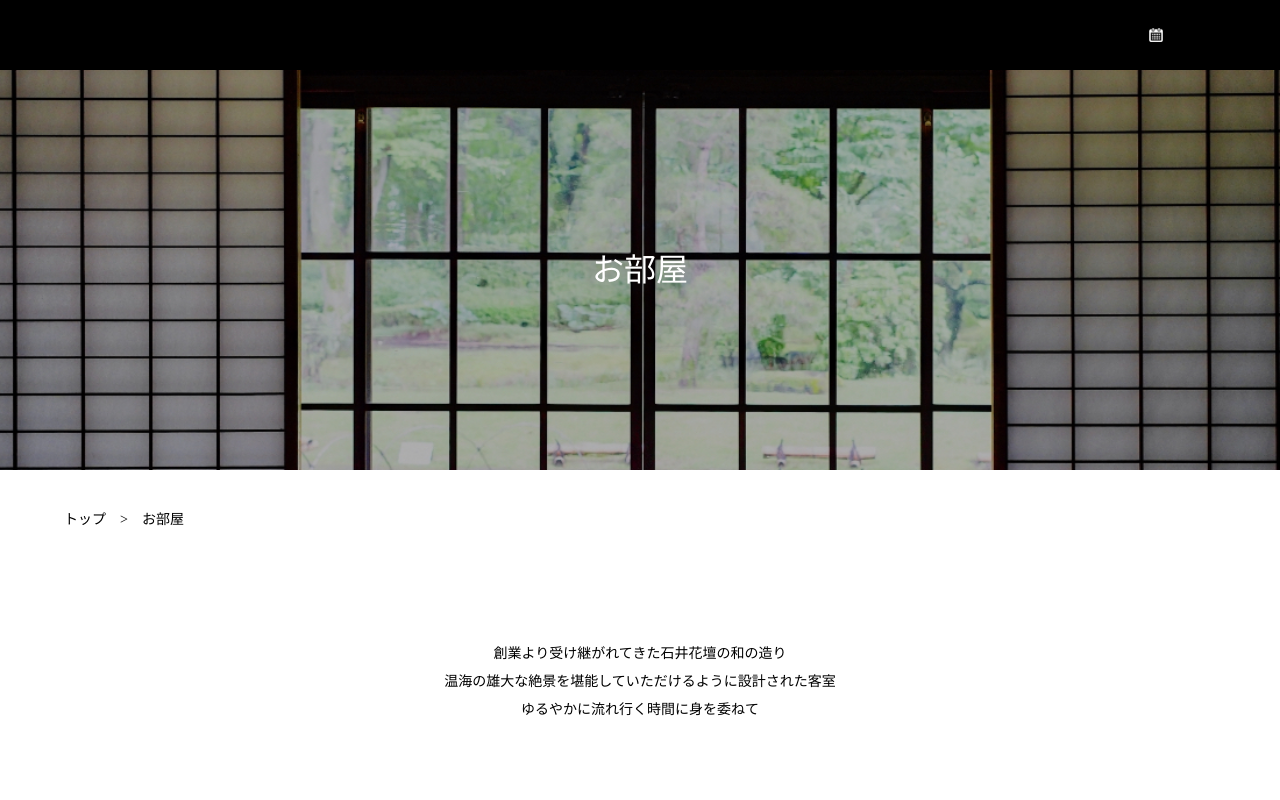
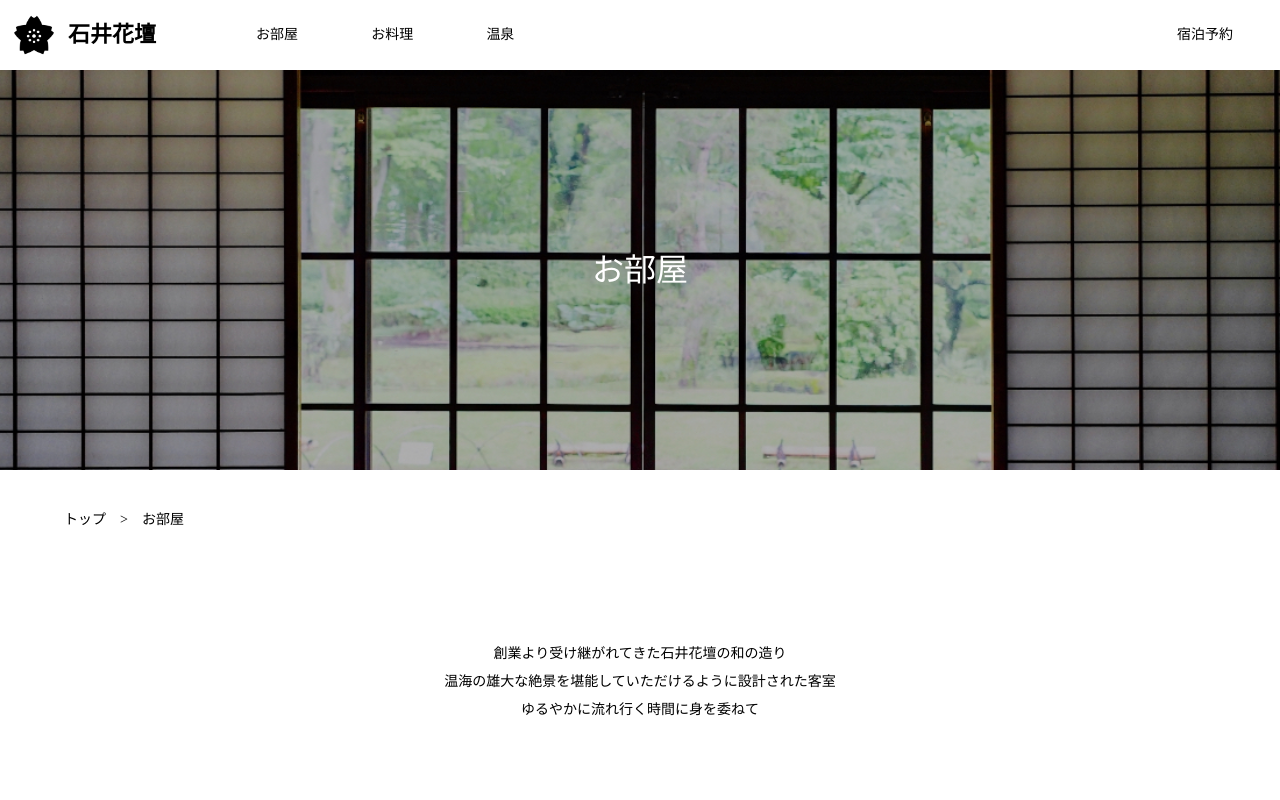
Before and after one commit to Nobu-sai/shogo-log-tyukyu-ex, a React (Create React App) app: page /oheya in a window 1280 px wide. Shown: the top 800 px of the page. Built offline with nearby package versions, Linux system fonts and the light colour scheme.

Commit message:
CHNG: header, open by defualt from 1000px

```diff
--- a/src/blocks/Header/_Header.scss
+++ b/src/blocks/Header/_Header.scss
@@ -5,7 +5,7 @@
   max-width: 100%;
 
 
-  @include responsive.respond-to('min', '600') {
+  @include responsive.respond-to('min', '1000') {
     overflow: hidden;
       // Hide the Header__Button_Open which is placed right: -100 when the screen is larger than 600px
   }
--- a/src/blocks/Header/__Button/_Close/_Header__Button_Close.scss
+++ b/src/blocks/Header/__Button/_Close/_Header__Button_Close.scss
@@ -12,7 +12,7 @@
     color: #000;
   }
 
-  @include responsive.respond-to('min', '600') {
+  @include responsive.respond-to('min', '1000') {
     right: -100px;
   }
 }
--- a/src/blocks/Header/__Button/_Open/_Header__Button_Open.scss
+++ b/src/blocks/Header/__Button/_Open/_Header__Button_Open.scss
@@ -37,7 +37,7 @@
         }
       }
     }
-    @include responsive.respond-to('min', '600') {
+    @include responsive.respond-to('min', '1000') {
       right: -100px;
     }
   }
--- a/src/blocks/Header/__Contents/_Header__Contents.scss
+++ b/src/blocks/Header/__Contents/_Header__Contents.scss
@@ -34,7 +34,7 @@
           transform: translate3d(-100vw, 0, 0);
 
 
-        @include responsive.respond-to('min', '600') {
+        @include responsive.respond-to('min', '1000') {
           transform: translate3d(0vw, 0, 0);
           overflow: hidden;
           // Hide the Header__Button_Open which is placed right: -100 when the screen is larger than 600px
@@ -83,27 +83,10 @@
 
   }
 
-  @include responsive.respond-to('min', '600') {
+
+  @include responsive.respond-to('min', '1000') {
     width: 100vw;
     height: 70px;
-
-    z-index: 10000;
-    background-color: black;
-          // transform: translate3d(0vw, 0, 0);
-          // overflow: hidden;
-    &_grid-container {
-
-      grid-template:
-      [row1-start] "main menu reservation" 100% [row1-end]
-      / 30% 50% 20%;
-
-
-    }
-
-  }
-
-
-  @include responsive.respond-to('min', '1000') {
 
 
     &_grid-container {
--- a/src/blocks/Header/__Main/_Header__Main.scss
+++ b/src/blocks/Header/__Main/_Header__Main.scss
@@ -54,7 +54,8 @@
       }
   }
 
-  @include responsive.respond-to('min', '600') {
+
+  @include responsive.respond-to('min', '1000') {
 
     &_flex-container {
       padding: 0 14px;
@@ -73,11 +74,6 @@
       margin: 0;
       margin-left: 14px;
       font-size: #{font-size.$medium}px;
-    }
-  }
-
-  @include responsive.respond-to('min', '800') {
-    &_title {
       justify-self: start;
     }
 
--- a/src/blocks/Header/__Menu/_Header__Menu.scss
+++ b/src/blocks/Header/__Menu/_Header__Menu.scss
@@ -33,23 +33,8 @@
     }
   }
 
-  @include responsive.respond-to('min', '600') {
 
-    &_grid-container {
-
-      grid-template:
-      [row1-start] "oheya oryori onsen" 100% [row1-end]
-      / 20% 20% 20%;
-
-      justify-content: start;
-      justify-items: start;
-    }
-
-    &_grid-item {
-      font-size: #{font-size.$base}px;
-    }
-  }
-  @include responsive.respond-to('min', '800') {
+  @include responsive.respond-to('min', '1000') {
 
     &_grid-container {
 
@@ -57,8 +42,11 @@
       [row1-start] "oheya oryori onsen" 100% [row1-end]
       / 15% 15% 15%;
 
-      // justify-content: start;
-      // justify-items: start;
+      justify-content: start;
+      justify-items: start;
+    }
+    &_grid-item {
+      font-size: #{font-size.$base}px;
     }
   }
 
--- a/src/blocks/Header/__Reservation/_Header__Reservation.scss
+++ b/src/blocks/Header/__Reservation/_Header__Reservation.scss
@@ -51,7 +51,7 @@
     }
   }
 
-  @include responsive.respond-to('min', '600') {
+  @include responsive.respond-to('min', '1000') {
     padding: 0 #{font-size.$base}px;
     display: flex;
     justify-content: flex-end;
--- a/src/main.css
+++ b/src/main.css
@@ -18,7 +18,7 @@ body {
   position: relative;
   max-width: 100%;
 }
-@media (min-width: 600px) {
+@media (min-width: 1000px) {
   .header {
     overflow: hidden;
   }
@@ -51,7 +51,7 @@ body {
     transform: translate3d(-100vw, 0, 0);
   }
 }
-@media (min-width: 200px) and (min-width: 200px) and (min-width: 600px) {
+@media (min-width: 200px) and (min-width: 200px) and (min-width: 1000px) {
   .header__contents_hide {
     transform: translate3d(0vw, 0, 0);
     overflow: hidden;
@@ -93,18 +93,11 @@ body {
     height: 100%;
   }
 }
-@media (min-width: 600px) {
+@media (min-width: 1000px) {
   .header__contents {
     width: 100vw;
     height: 70px;
-    z-index: 10000;
-    background-color: black;
-  }
-  .header__contents_grid-container {
-    grid-template: [row1-start] "main menu reservation" 100% [row1-end]/30% 50% 20%;
-  }
-}
-@media (min-width: 1000px) {
+  }
   .header__contents_grid-container {
     grid-template: [row1-start] "main menu reservation" 100% [row1-end]/20% 60% 20%;
   }
@@ -156,7 +149,7 @@ body {
 .header__main_title_color_white {
   color: #fff;
 }
-@media (min-width: 600px) {
+@media (min-width: 1000px) {
   .header__main_flex-container {
     padding: 0 14px;
     flex-direction: row;
@@ -171,10 +164,6 @@ body {
     margin: 0;
     margin-left: 14px;
     font-size: 22px;
-  }
-}
-@media (min-width: 800px) {
-  .header__main_title {
     justify-self: start;
   }
 }
@@ -212,19 +201,14 @@ body {
     font-size: 22px;
   }
 }
-@media (min-width: 600px) {
+@media (min-width: 1000px) {
   .header__menu_grid-container {
-    grid-template: [row1-start] "oheya oryori onsen" 100% [row1-end]/20% 20% 20%;
+    grid-template: [row1-start] "oheya oryori onsen" 100% [row1-end]/15% 15% 15%;
     justify-content: start;
     justify-items: start;
   }
   .header__menu_grid-item {
     font-size: 14px;
-  }
-}
-@media (min-width: 800px) {
-  .header__menu_grid-container {
-    grid-template: [row1-start] "oheya oryori onsen" 100% [row1-end]/15% 15% 15%;
   }
 }
 @media (min-width: 2000px) {
@@ -264,7 +248,7 @@ body {
     font-size: 22px;
   }
 }
-@media (min-width: 600px) {
+@media (min-width: 1000px) {
   .header__reservation {
     padding: 0 14px;
     display: flex;
@@ -324,7 +308,7 @@ body {
     color: black;
   }
 }
-@media (min-width: 600px) {
+@media (min-width: 1000px) {
   .header__button_open {
     right: -100px;
   }
@@ -341,7 +325,7 @@ body {
 .header__button_close_color-black {
   color: #000;
 }
-@media (min-width: 600px) {
+@media (min-width: 1000px) {
   .header__button_close {
     right: -100px;
   }
```
Also changed, not shown: 1 other file (tests, documents, lock files or other folders).
